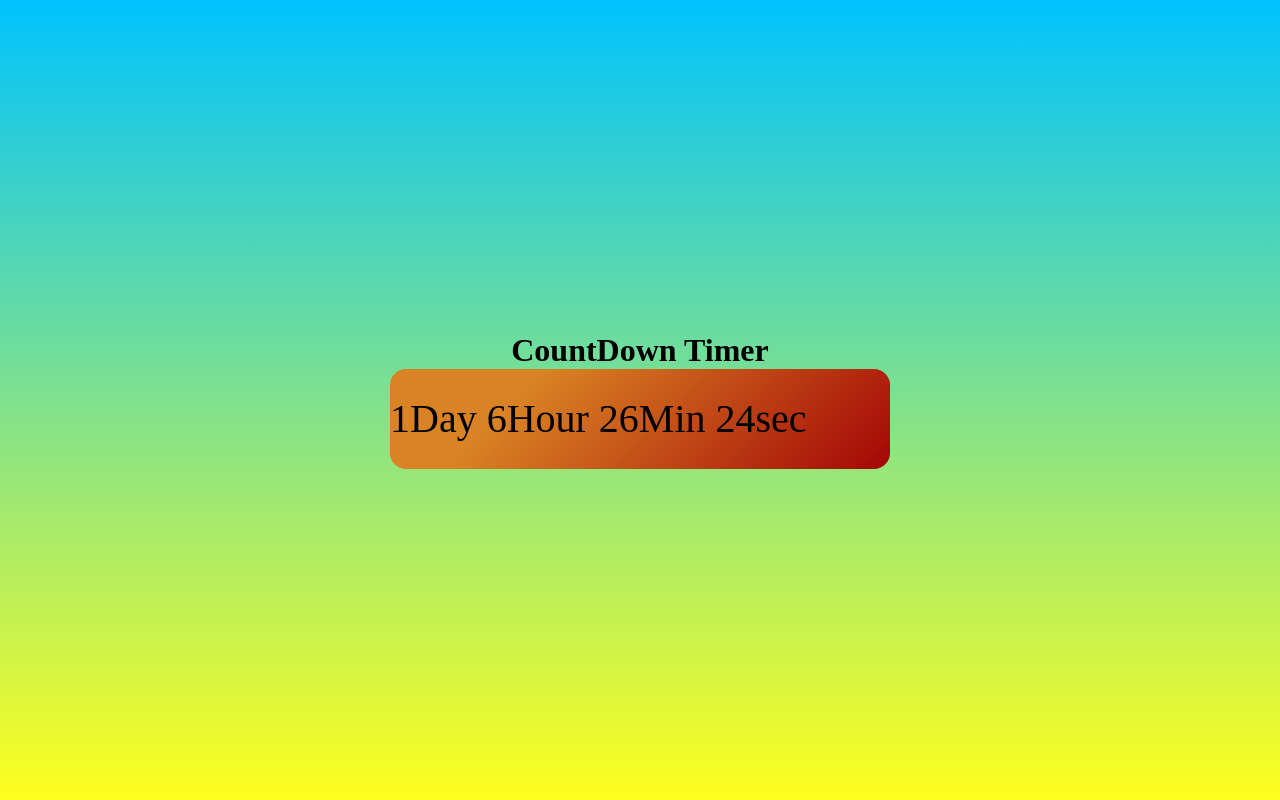
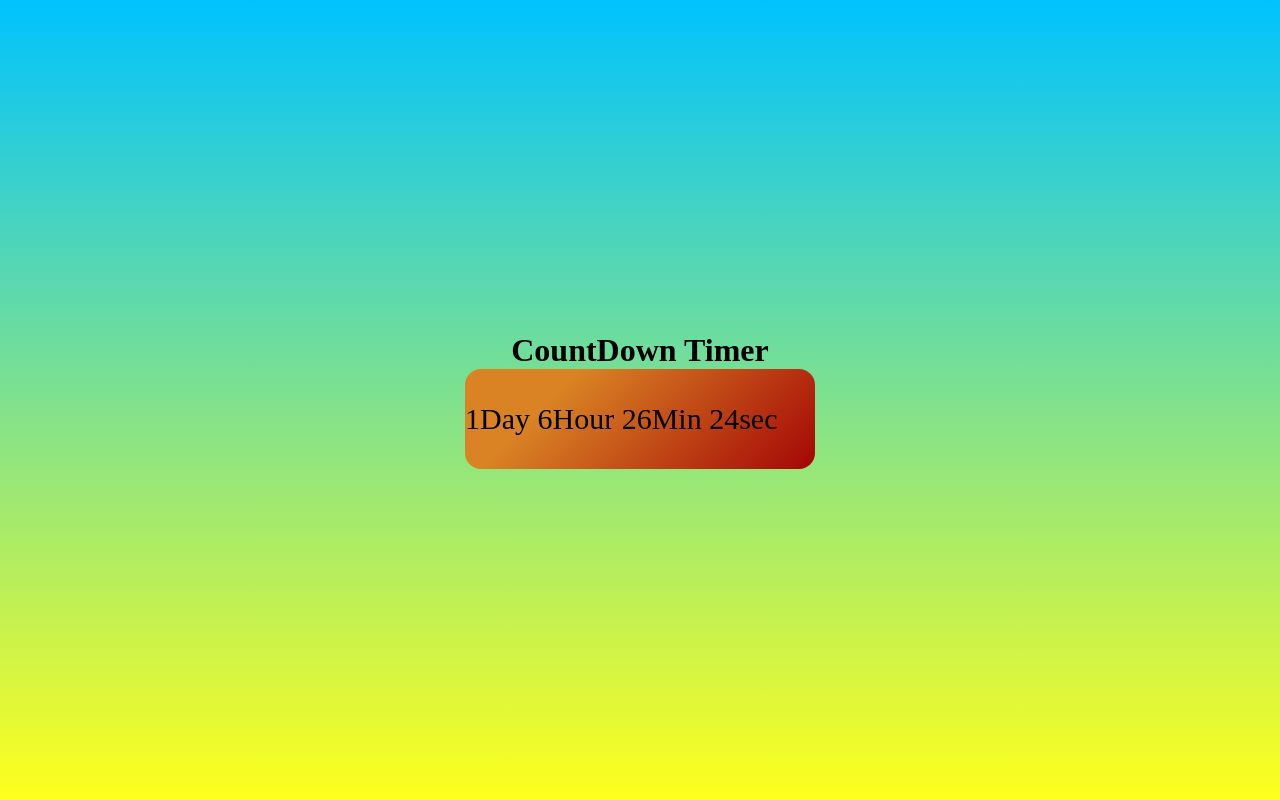
Before and after one commit to Tushar06041999/countDown-Timer, a plain HTML site: page index.html in a window 1280 px wide. Drawn offline with Linux system fonts and the light colour scheme.

Commit message:
final commmit

```diff
--- a/index.html
+++ b/index.html
@@ -5,7 +5,7 @@
     <meta http-equiv="X-UA-Compatible" content="IE=edge">
     <meta name="viewport" content="width=device-width, initial-scale=1.0">
     <title>CountDown TImer</title>
-    <link rel="icon" href="images/R.jfif" style="height:100%" type="images/jfif">
+    <link rel="icon" href="images/R.jfif" type="images/jfif">
     <link rel="stylesheet" href="style.css">
 </head>
 <body>
--- a/style.css
+++ b/style.css
@@ -13,9 +13,9 @@
 }
 .container #blank{
     height:100px;
-    line-height: 100px;
-    width:500px;
-    font-size: 40px;
+    line-height:100px;
+    width:350px;
+    font-size:30px;
     background-color: #a40606;
     background-image: linear-gradient(315deg, #a40606 0%, #d98324 74%);
     border-radius:16px;
```
